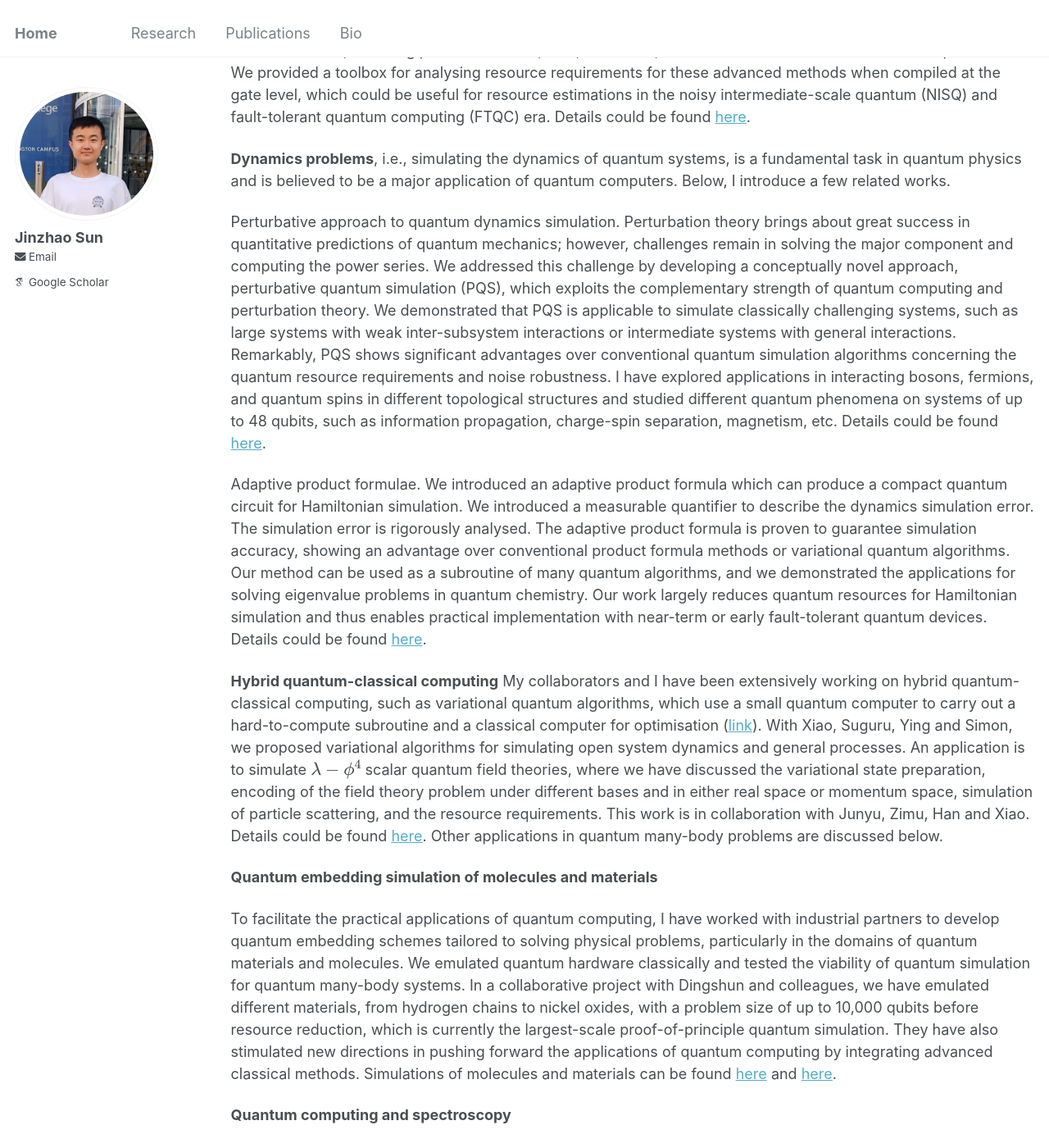
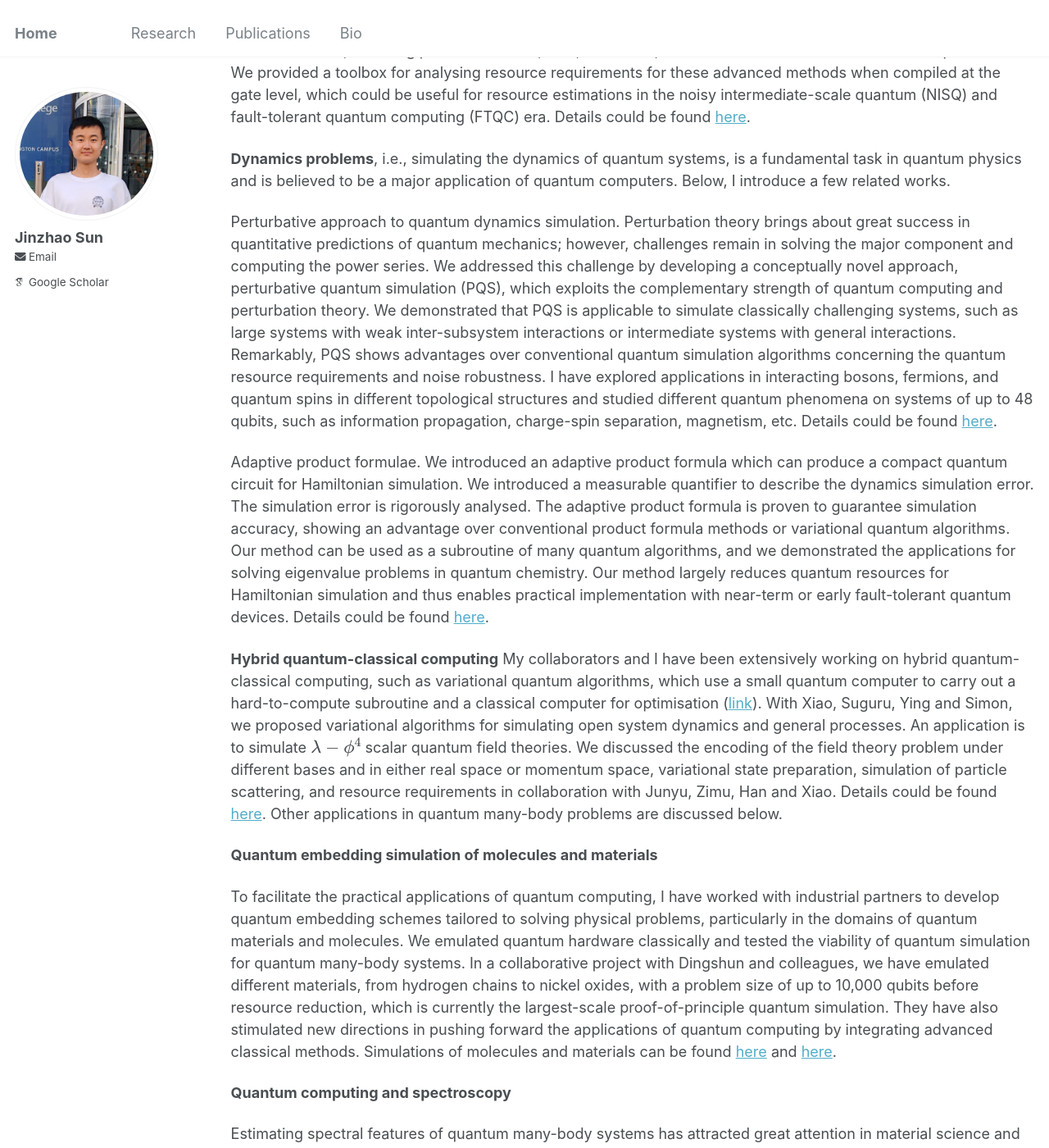
Before and after one commit to jinzhao-sun/jinzhao-sun.github.io, a Jekyll site: the page built from _pages/research.md, in a window 1280 px wide and 1400 px high, scrolled down 804 px. Shown: the whole window at 82% size. Built offline with Jekyll 4.4.1, drawn with Linux system fonts in a browser that asks for light colours; some web fonts are replaced; some of the changed text lies outside the part shown.

Commit message:
Update research.md

```diff
--- a/_pages/research.md
+++ b/_pages/research.md
@@ -22,12 +22,12 @@ In more recent work in collaboration with Pei, Tom and Myunshik, we provide a fu
 
 **Dynamics problems**, i.e., simulating the dynamics of quantum systems, is a fundamental task in quantum physics and is believed to be a major application of quantum computers. Below, I introduce a few related works.
 
-Perturbative approach to quantum dynamics simulation. Perturbation theory brings about great success in quantitative predictions of quantum mechanics; however, challenges remain in solving the major component and computing the power series. We addressed this challenge by developing a conceptually novel approach, perturbative quantum simulation (PQS), which exploits the complementary strength of quantum computing and perturbation theory. We demonstrated that PQS is applicable to simulate classically challenging systems, such as large systems with weak inter-subsystem interactions or intermediate systems with general interactions. Remarkably, PQS shows significant advantages over conventional quantum simulation algorithms concerning the quantum resource requirements and noise robustness. I have explored applications in interacting bosons, fermions, and quantum spins in different topological structures and studied different quantum phenomena on systems of up to 48 qubits, such as information propagation, charge-spin separation, magnetism, etc. Details could be found [here](https://journals.aps.org/prl/abstract/10.1103/PhysRevLett.129.120505).
+Perturbative approach to quantum dynamics simulation. Perturbation theory brings about great success in quantitative predictions of quantum mechanics; however, challenges remain in solving the major component and computing the power series. We addressed this challenge by developing a conceptually novel approach, perturbative quantum simulation (PQS), which exploits the complementary strength of quantum computing and perturbation theory. We demonstrated that PQS is applicable to simulate classically challenging systems, such as large systems with weak inter-subsystem interactions or intermediate systems with general interactions. Remarkably, PQS shows advantages over conventional quantum simulation algorithms concerning the quantum resource requirements and noise robustness. I have explored applications in interacting bosons, fermions, and quantum spins in different topological structures and studied different quantum phenomena on systems of up to 48 qubits, such as information propagation, charge-spin separation, magnetism, etc. Details could be found [here](https://journals.aps.org/prl/abstract/10.1103/PhysRevLett.129.120505).
 
-Adaptive product formulae. We introduced an adaptive product formula which can produce a compact quantum circuit for Hamiltonian simulation. We introduced a measurable quantifier to describe the dynamics simulation error. The simulation error is rigorously analysed. The adaptive product formula is proven to guarantee simulation accuracy, showing an advantage over conventional product formula methods or variational quantum algorithms. Our method can be used as a subroutine of many quantum algorithms, and we demonstrated the applications for solving eigenvalue problems in quantum chemistry. Our work largely reduces quantum resources for Hamiltonian simulation and thus enables practical implementation with near-term or early fault-tolerant quantum devices. Details could be found [here](https://journals.aps.org/prl/abstract/10.1103/PhysRevLett.130.040601).
+Adaptive product formulae. We introduced an adaptive product formula which can produce a compact quantum circuit for Hamiltonian simulation. We introduced a measurable quantifier to describe the dynamics simulation error. The simulation error is rigorously analysed. The adaptive product formula is proven to guarantee simulation accuracy, showing an advantage over conventional product formula methods or variational quantum algorithms. Our method can be used as a subroutine of many quantum algorithms, and we demonstrated the applications for solving eigenvalue problems in quantum chemistry. Our method largely reduces quantum resources for Hamiltonian simulation and thus enables practical implementation with near-term or early fault-tolerant quantum devices. Details could be found [here](https://journals.aps.org/prl/abstract/10.1103/PhysRevLett.130.040601).
 
 **Hybrid quantum-classical computing**
-My collaborators and I have been extensively working on hybrid quantum-classical computing, such as variational quantum algorithms, which use a small quantum computer to carry out a hard-to-compute subroutine and a classical computer for optimisation ([link](https://journals.aps.org/prl/abstract/10.1103/PhysRevLett.125.010501)). With Xiao, Suguru, Ying and Simon, we proposed variational algorithms for simulating open system dynamics and general processes. An application is to simulate $$\lambda-\phi^4$$ scalar quantum field theories, where we have discussed the variational state preparation, encoding of the field theory problem under different bases and in either real space or momentum space, simulation of particle scattering, and the resource requirements. This work is in collaboration with Junyu, Zimu, Han and Xiao. Details could be found [here](https://iopscience.iop.org/article/10.1088/2632-2153/aca06b/meta). Other applications in quantum many-body problems are discussed below.
+My collaborators and I have been extensively working on hybrid quantum-classical computing, such as variational quantum algorithms, which use a small quantum computer to carry out a hard-to-compute subroutine and a classical computer for optimisation ([link](https://journals.aps.org/prl/abstract/10.1103/PhysRevLett.125.010501)). With Xiao, Suguru, Ying and Simon, we proposed variational algorithms for simulating open system dynamics and general processes. An application is to simulate $$\lambda-\phi^4$$ scalar quantum field theories. We discussed the encoding of the field theory problem under different bases and in either real space or momentum space, variational state preparation, simulation of particle scattering, and resource requirements in collaboration with Junyu, Zimu, Han and Xiao. Details could be found [here](https://iopscience.iop.org/article/10.1088/2632-2153/aca06b/meta). Other applications in quantum many-body problems are discussed below.
 
 
 **Quantum embedding simulation of molecules and materials**
```
Also changed, not shown: other parts of _pages/research.md (+2 -2 lines).
